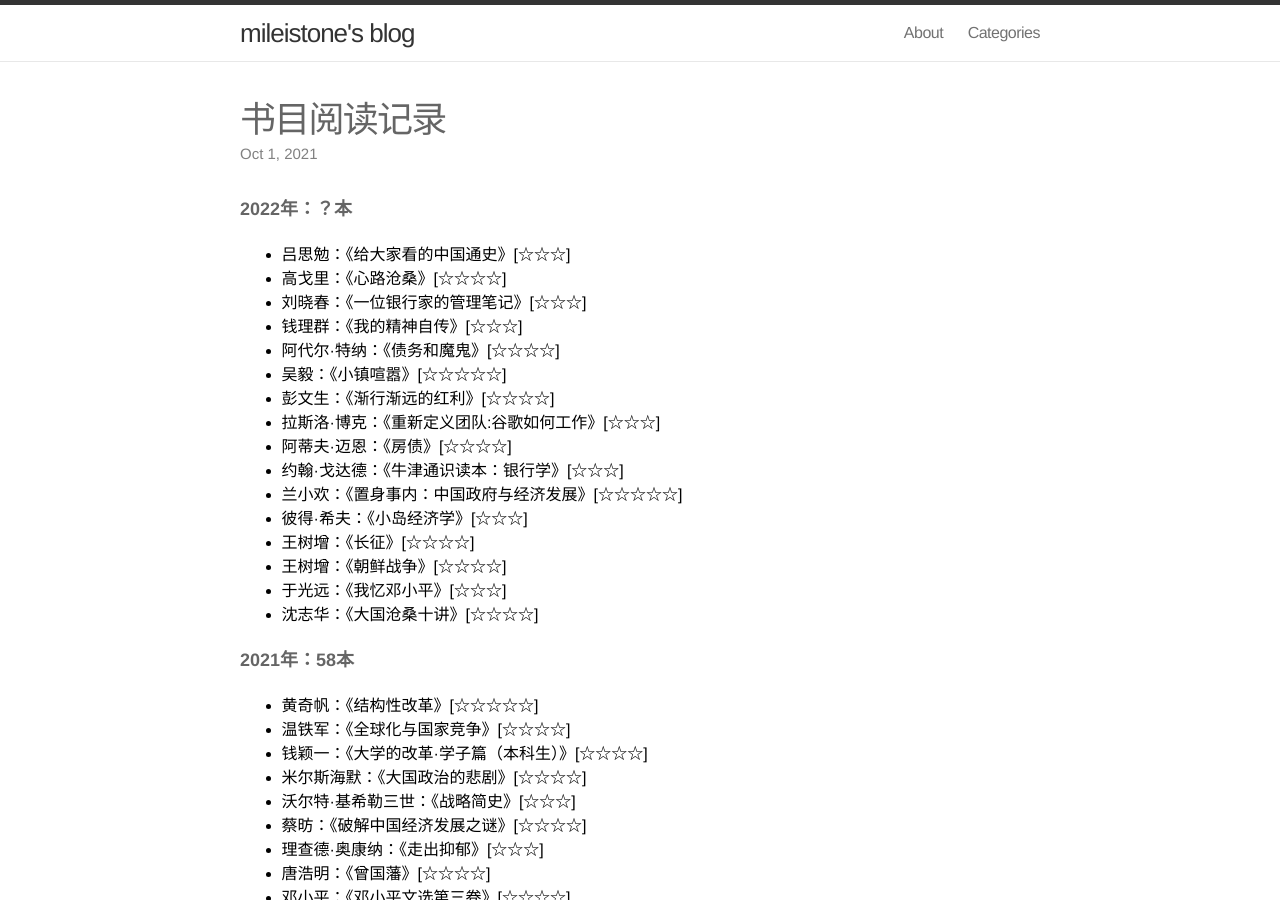
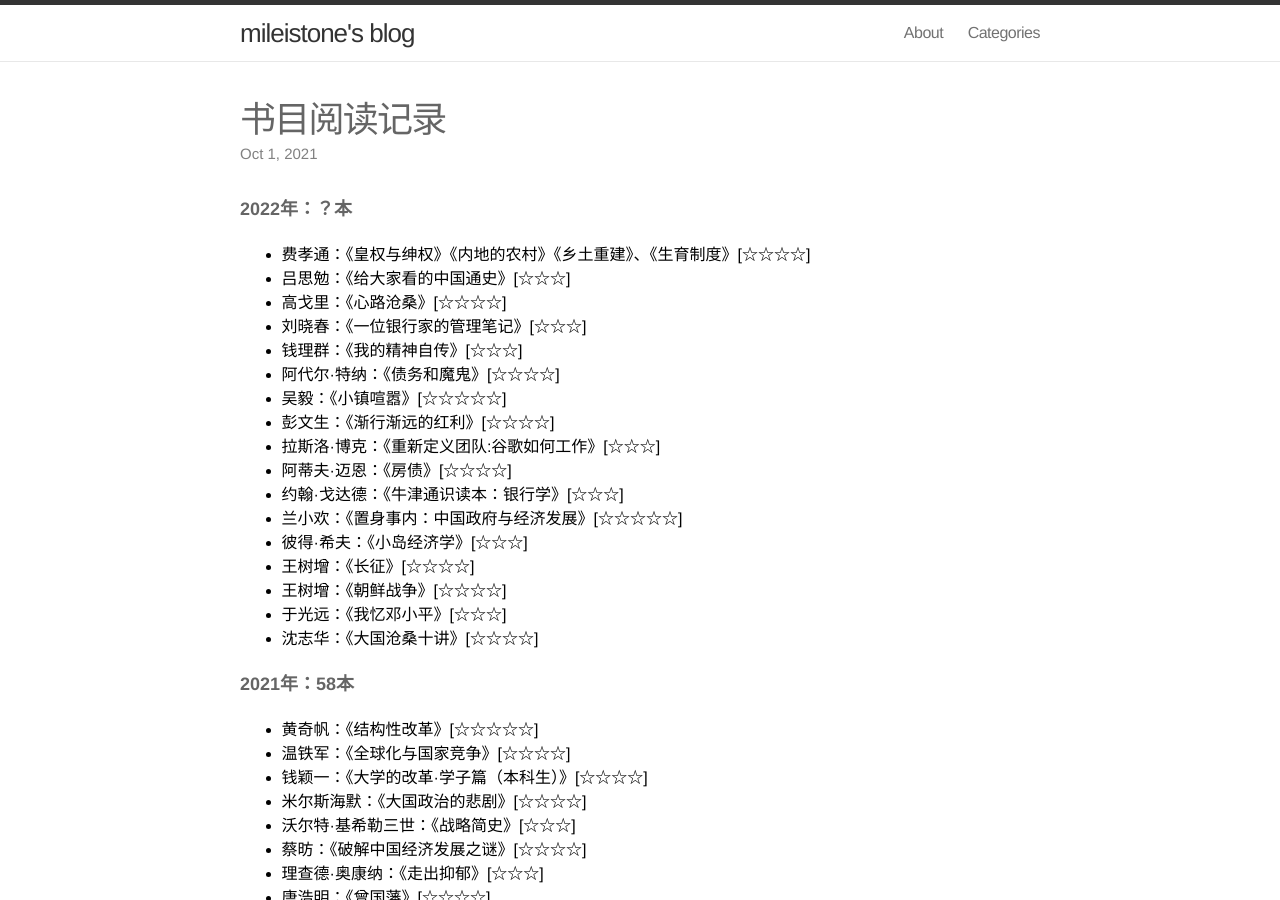
Before and after one commit to mileistone/mileistone.github.io, a Jekyll site: the page built from _posts/2021-10-01-books.md, in a window 1280 px wide and 900 px high. Built offline with Jekyll 4.4.1, drawn with Linux system fonts in a browser that asks for light colours.

Commit message:
Update 2021-10-01-books.md

```diff
--- a/_posts/2021-10-01-books.md
+++ b/_posts/2021-10-01-books.md
@@ -8,6 +8,7 @@ date: 2021-10-01 22:00:00
 ---
 
 ##### 2022年：？本
+- 费孝通：《皇权与绅权》《内地的农村》《乡土重建》、《生育制度》[☆☆☆☆]
 - 吕思勉：《给大家看的中国通史》[☆☆☆]
 - 高戈里：《心路沧桑》[☆☆☆☆]
 - 刘晓春：《一位银行家的管理笔记》[☆☆☆]
```
